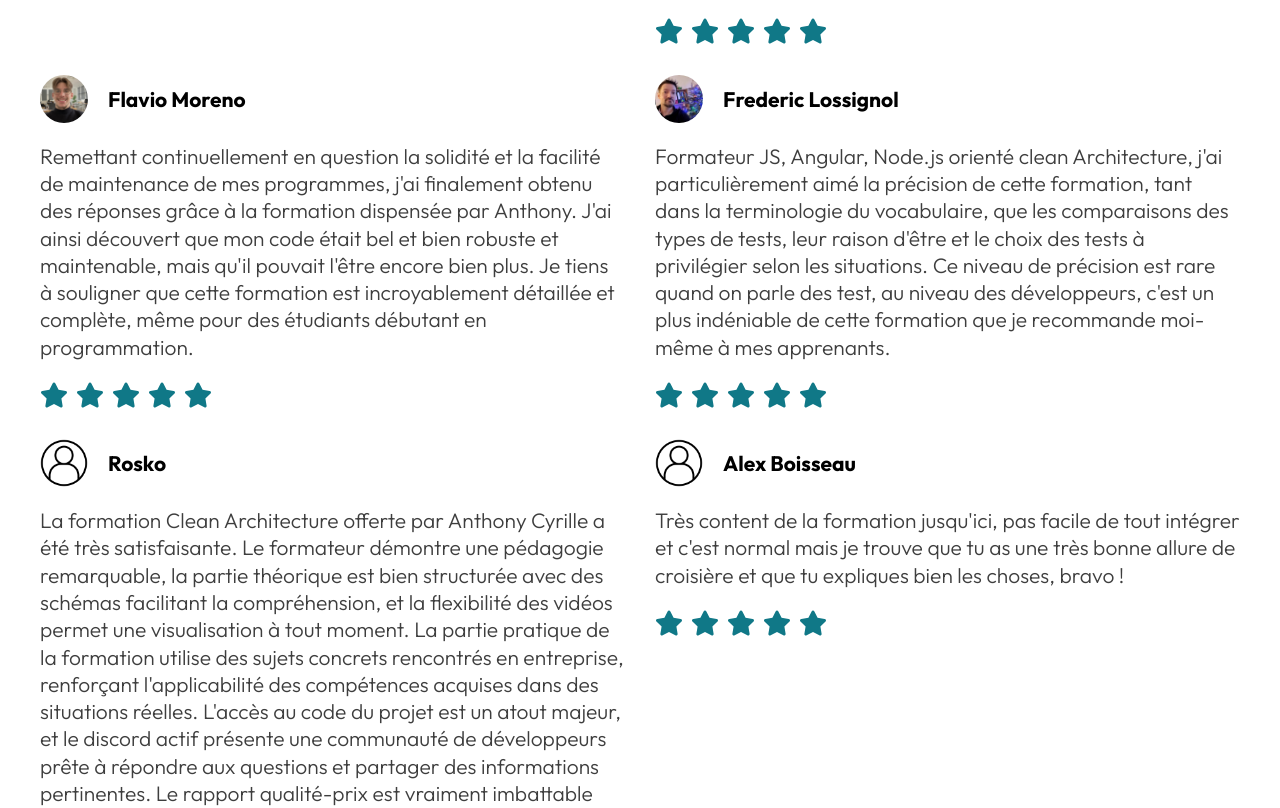
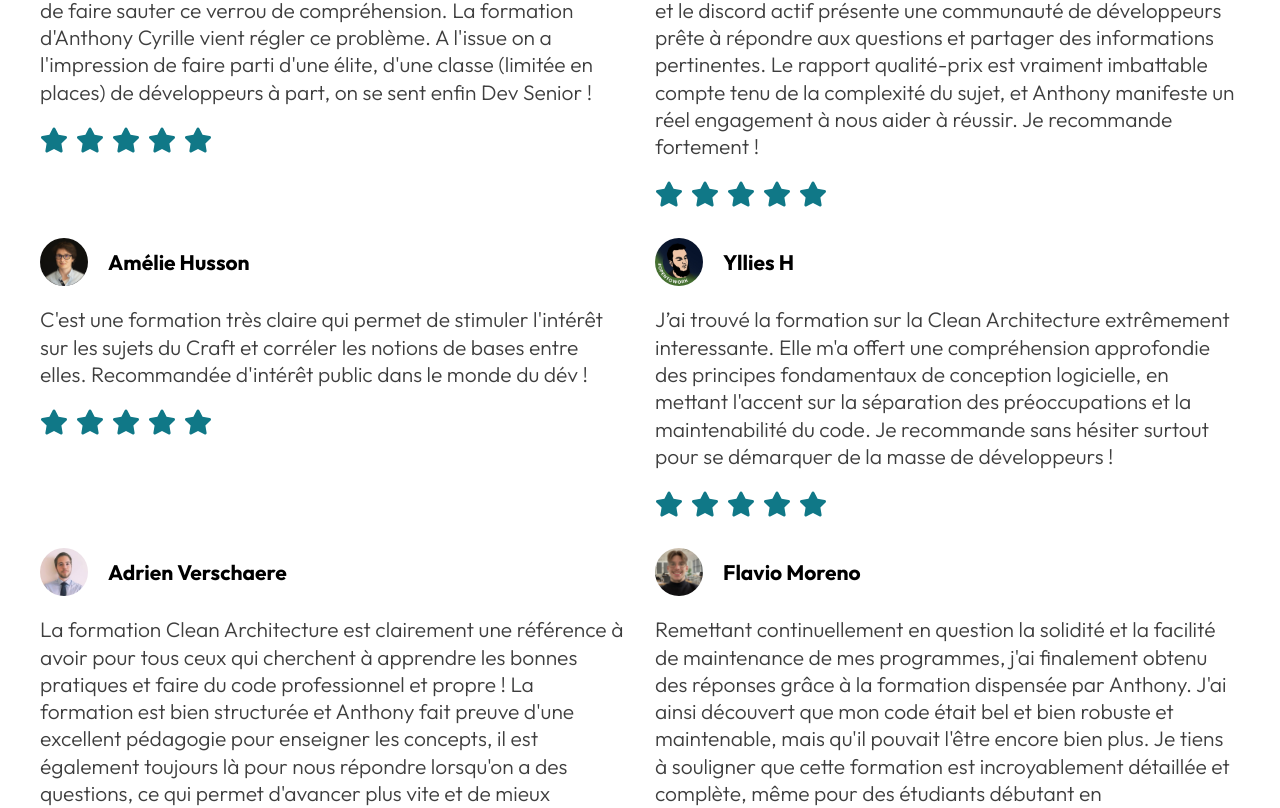
Before and after one commit to Ancyr-Academy/ancyr-academy, a Next.js app in the folder apps/web/: page /clean-architecture in a window 1280 px wide. Shown: the part 7897-8705 px from the top of the page. Built offline with nearby package versions, Linux system fonts and the light colour scheme.

Commit message:
task: testimoniz

```diff
--- a/apps/web/src/app/clean-architecture/page.tsx
+++ b/apps/web/src/app/clean-architecture/page.tsx
@@ -22,6 +22,8 @@ import FlavioMoreno from "../../assets/reviews/flaviomoreno.jpeg";
 import FredericLossignol from "../../assets/reviews/frederic_lossignol.jpeg";
 import AnthonyDelhaye from "../../assets/reviews/anthony_delhaye.jpeg";
 import AmelieHusson from "../../assets/reviews/amlie_husson.jpeg";
+import RachidJeffali from "../../assets/reviews/rachid_jeffali.jpeg";
+import YlliesH from "../../assets/reviews/yllies_h.jpeg";
 import { Promotional } from "../../modules/promotion/Promotional";
 import { Overview } from "../../modules/course-selling-page/Overview";
 import { allCourses } from "../../modules/formations/clean-architecture";
@@ -270,6 +272,55 @@ const Page = () => {
                   architecture. Je la recommande vivement à quiconque souhaite
                   améliorer ses compétences en matière d'architecture Front-end.
                 </Review>
+                <Review authorImage={MelDonati.src} authorName="Melaïna Donati">
+                  Si je devais donner trois mots pour la définir, ce serait :
+                  Clarté, Pédagogie et Pratique. Anthony a une façon unique de
+                  rendre les concepts parfois abstraits, simples et accessibles.
+                  Il utilise de nombreux schémas et fournit des exemples
+                  concrets, ce qui permet de bien visualiser les concepts et de
+                  comprendre leur application pratique. Sa pédagogie est
+                  vraiment efficace et il est toujours disponible pour répondre
+                  à toutes nos questions.La partie théorique de la formation a
+                  grandement facilité mon apprentissage et m'a permis de
+                  progresser de manière significative. C'est pourquoi je
+                  recommande vivement cette formation à toute personne
+                  souhaitant approfondir sa compréhension de l'architecture
+                  logicielle !
+                </Review>
+                <Review
+                  authorImage={RachidJeffali.src}
+                  authorName="Rachid Jeffali"
+                >
+                  Excellente formation ! Je suis Développeur depuis un moment et
+                  j'avais l'impression de stagner sur les concepts
+                  d'Architecture. Le contenu anglophone et francophone sur la
+                  Clean Architecture était soit indigeste, soit compliqué à
+                  comprendre et surtout je ne trouvais pas de projet de A à Z en
+                  Clean Architecture. Je suis formateur, je dois rester à
+                  l'affût de ce qui se fait, des nouvelles tendances etc... Et
+                  l'architecture hexagonale et le TDD m'ont toujours intéressés
+                  et j'avais besoin de faire sauter ce verrou de compréhension.
+                  La formation d'Anthony Cyrille vient régler ce problème. A
+                  l'issue on a l'impression de faire parti d'une élite, d'une
+                  classe (limitée en places) de développeurs à part, on se sent
+                  enfin Dev Senior !
+                </Review>
+                <Review authorName="Rosko">
+                  La formation Clean Architecture offerte par Anthony Cyrille a
+                  été très satisfaisante. Le formateur démontre une pédagogie
+                  remarquable, la partie théorique est bien structurée avec des
+                  schémas facilitant la compréhension, et la flexibilité des
+                  vidéos permet une visualisation à tout moment. La partie
+                  pratique de la formation utilise des sujets concrets
+                  rencontrés en entreprise, renforçant l'applicabilité des
+                  compétences acquises dans des situations réelles. L'accès au
+                  code du projet est un atout majeur, et le discord actif
+                  présente une communauté de développeurs prête à répondre aux
+                  questions et partager des informations pertinentes. Le rapport
+                  qualité-prix est vraiment imbattable compte tenu de la
+                  complexité du sujet, et Anthony manifeste un réel engagement à
+                  nous aider à réussir. Je recommande fortement !
+                </Review>
                 <Review
                   authorImage={AmelieHusson.src}
                   authorName="Amélie Husson"
@@ -278,6 +329,15 @@ const Page = () => {
                   l'intérêt sur les sujets du Craft et corréler les notions de
                   bases entre elles. Recommandée d'intérêt public dans le monde
                   du dév !
+                </Review>
+
+                <Review authorImage={YlliesH.src} authorName="Yllies H">
+                  J’ai trouvé la formation sur la Clean Architecture extrêmement
+                  interessante. Elle m'a offert une compréhension approfondie
+                  des principes fondamentaux de conception logicielle, en
+                  mettant l'accent sur la séparation des préoccupations et la
+                  maintenabilité du code. Je recommande sans hésiter surtout
+                  pour se démarquer de la masse de développeurs !
                 </Review>
 
                 <Review
@@ -293,21 +353,7 @@ const Page = () => {
                   questions, ce qui permet d'avancer plus vite et de mieux
                   comprendre les concepts !
                 </Review>
-                <Review authorImage={MelDonati.src} authorName="Melaïna Donati">
-                  Si je devais donner trois mots pour la définir, ce serait :
-                  Clarté, Pédagogie et Pratique. Anthony a une façon unique de
-                  rendre les concepts parfois abstraits, simples et accessibles.
-                  Il utilise de nombreux schémas et fournit des exemples
-                  concrets, ce qui permet de bien visualiser les concepts et de
-                  comprendre leur application pratique. Sa pédagogie est
-                  vraiment efficace et il est toujours disponible pour répondre
-                  à toutes nos questions.La partie théorique de la formation a
-                  grandement facilité mon apprentissage et m'a permis de
-                  progresser de manière significative. C'est pourquoi je
-                  recommande vivement cette formation à toute personne
-                  souhaitant approfondir sa compréhension de l'architecture
-                  logicielle !
-                </Review>
+
                 <Review
                   authorImage={FlavioMoreno.src}
                   authorName="Flavio Moreno"
@@ -334,22 +380,7 @@ const Page = () => {
                   c'est un plus indéniable de cette formation que je recommande
                   moi-même à mes apprenants.
                 </Review>
-                <Review authorName="Rosko">
-                  La formation Clean Architecture offerte par Anthony Cyrille a
-                  été très satisfaisante. Le formateur démontre une pédagogie
-                  remarquable, la partie théorique est bien structurée avec des
-                  schémas facilitant la compréhension, et la flexibilité des
-                  vidéos permet une visualisation à tout moment. La partie
-                  pratique de la formation utilise des sujets concrets
-                  rencontrés en entreprise, renforçant l'applicabilité des
-                  compétences acquises dans des situations réelles. L'accès au
-                  code du projet est un atout majeur, et le discord actif
-                  présente une communauté de développeurs prête à répondre aux
-                  questions et partager des informations pertinentes. Le rapport
-                  qualité-prix est vraiment imbattable compte tenu de la
-                  complexité du sujet, et Anthony manifeste un réel engagement à
-                  nous aider à réussir. Je recommande fortement !
-                </Review>
+
                 <Review authorName="Alex Boisseau">
                   Très content de la formation jusqu'ici, pas facile de tout
                   intégrer et c'est normal mais je trouve que tu as une très
```
Also changed, not shown: apps/web/src/assets/reviews/rachid_jeffali.jpeg (added), apps/web/src/assets/reviews/yllies_h.jpeg (added).
